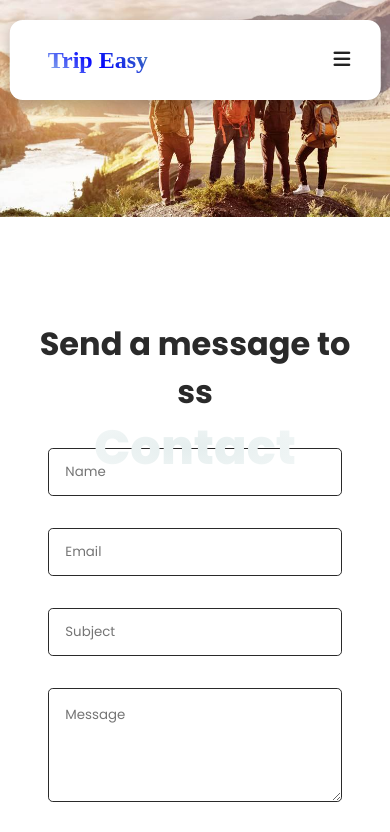
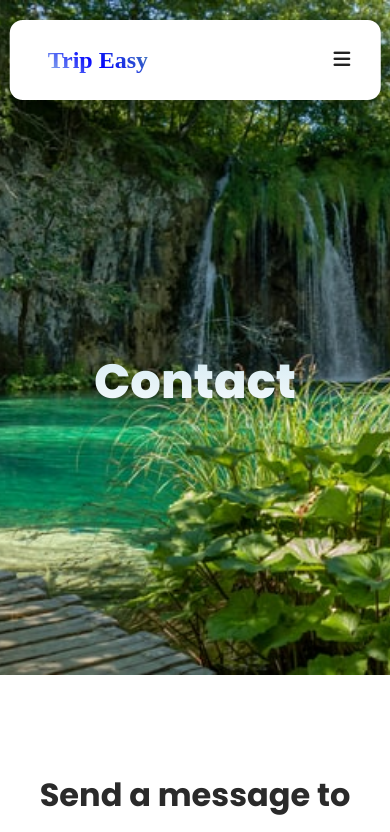
Before and after one commit to jemma-mg/dsc-bootcamp, a React (Create React App) app: page /contact in a window 390 px wide. Shown: the top 832 px of the page. Built offline with nearby package versions, Linux system fonts and the light colour scheme.

Commit message:
modified carousal

```diff
--- a/src/components/carousel/Carousel.css
+++ b/src/components/carousel/Carousel.css
@@ -1,17 +1,16 @@
-.hero{
+.carousal__home{
     width: 100%;
     height: 100vh;
     position: relative;
 }
 
-.hero-mid{
-
+.carousal{
     width: 100%;
-    height: 70vh;
+    height: 80vh;
     position: relative;
 }
 
-.hero-mid hi{
+.carousal h1{
     padding-top: 4rem !important;
 }
 
@@ -21,7 +20,7 @@ img{
     object-fit: cover;
 }
 
-.hero-text {
+.carosal__text {
     position: absolute;
     top: 55%;
     left: 50%;
@@ -29,21 +28,21 @@ img{
     width:100%;
 }
 
-.hero-text h1{
+.carosal__text h1{
     font-size: 3rem;
     font-weight: 800;
-    background: repeating-radial-gradient(rgb(229, 238, 238), white);
+    background: linear-gradient(lightblue, white);
     -webkit-background-clip: text;
     -webkit-text-fill-color:transparent;
 }
 
-.hexo-text p{
-    font-size: 1.3xem;
+.carosal__text p{
+    font-size: 1.3rem;
     color: #fff;
     padding: 0.5rem 0 2rem 0;
 }
 
-.hero-text .show {
+.carosal__text .show {
     text-decoration: none;
     background: #fff;
     padding: 1rem 2rem;
@@ -53,21 +52,22 @@ img{
     letter-spacing: 2px;
     color: #222;
 }
-.hero-text .hide{
+
+.carosal__text .hide{
     display: none;
 }
 
 @media screen and (max-width: 555px) {
-    .hero-text h1 {
+    .carosal__text h1 {
         padding: 10px 20px;
     }
 
-    .hero-text p{
+    .carosal__text p{
         font-size: 1.1rem;
         padding: 0 0 2rem 0;
     }
 
-    .hero-text .show {
+    .carosal__text .show {
         padding: 0.6rem 1.1rem;
         border-radius: 6px;
         font-size: 1rem;
--- a/src/components/carousel/Carousel.js
+++ b/src/components/carousel/Carousel.js
@@ -3,12 +3,12 @@ import "./Carousel.css";
 function Carousel(props) {
   return (
     <>
-      <div className={props.cName}>
-        <img alt="CalosalImg" src= {props.heroImg} />
-        <div className="hero-text">
+      <div className={props.class__name}>
+        <img alt="CalosalImg" src= {props.carosal__img} />
+        <div className="carosal__text">
             <h1>{props.title}</h1>
             <p>{props.text}</p>
-            <a href={props.url} className= {props.btnClass}> {props.buttonText}
+            <a href={props.url} className= {props.btnClass}> {props.btnText}
             </a>
         </div>
       </div>
--- a/src/routes/About.js
+++ b/src/routes/About.js
@@ -9,8 +9,8 @@ function AboutPage() {
     <>
         <Navbar/>
         <Carousel
-            CName="hero-mid"
-            heroImg={AboutImg}
+            class__name="carousal"
+            carosal__img={AboutImg}
             title="About"
             btnClass="hide"
         />
--- a/src/routes/Contact.js
+++ b/src/routes/Contact.js
@@ -1,6 +1,6 @@
 import Carousel from "../components/carousel/Carousel";
 import Navbar from "../components/navbar/navbar";
-import AboutImg from "../assets/t3.jpg";
+import ContactImg from "../assets/10.jpg";
 import Footer from "../components/footer/footer";
 import ContactForm from "../components/contact/contact";
 
@@ -9,8 +9,8 @@ function Contact() {
     <>
       <Navbar/>
       <Carousel
-          CName="hero-mid"
-          heroImg={AboutImg}
+          class__name="carousal"
+          carosal__img={ContactImg}
           title="Contact"
           btnClass="hide"
       />
--- a/src/routes/Home.js
+++ b/src/routes/Home.js
@@ -9,11 +9,11 @@ function Home() {
     <>
     <Navbar/>
     <Carousel
-      CName="hero"
-      heroImg="https://images.unsplash.com/photo-1469854523086-cc02fe5d8800?ixlib=rb-4.0.3&ixid=MnwxMjA3fDB8MHxzZWFyY2h8NHx8dHJhdmVsfGVufDB8fDB8fA%3D%3D&auto=format&fit=crop&w=500&q=60"
+      class__name="carousal__home"
+      carosal__img="https://images.unsplash.com/photo-1655374357824-f51336c891ce?ixlib=rb-4.0.3&ixid=MnwxMjA3fDB8MHx0b3BpYy1mZWVkfDIwNXxGem8zenVPSE42d3x8ZW58MHx8fHw%3D&auto=format&fit=crop&w=500&q=60"
       title="Creating Your New Story"
       text="Choose Your Favourite Destination"
-      buttonText="Travel Plan"
+      btnText="Travel Plan"
       url="/"
       btnClass="show"
     />
--- a/src/routes/Service.js
+++ b/src/routes/Service.js
@@ -9,8 +9,8 @@ function Service() {
     <>
       <Navbar/>
       <Carousel
-          CName="hero-mid"
-          heroImg={AboutImg}
+          class__name="carousal"
+          carosal__img={AboutImg}
           title="Service"
           btnClass="hide"
       />
```
